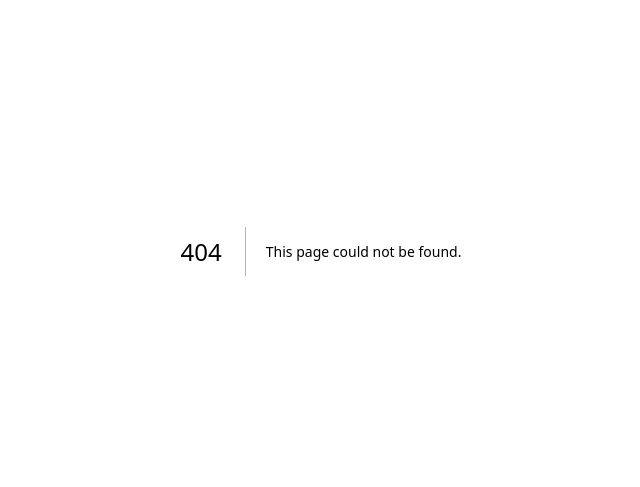
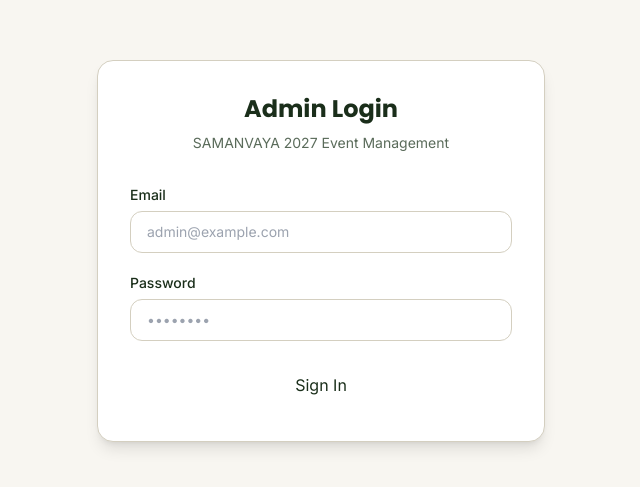
Before and after one commit to vengatowen/event-management-platform, a Next.js app: page /admin/login in a window 1280 px wide. Before the commit this address had no page. Shown: the part 149-636 px from the top of the page, without its empty margins (319-959 px from the left). Built offline with nearby package versions, Linux system fonts and the light colour scheme.

Commit message:
Add admin login page

```diff
--- /dev/null
+++ b/src/app/admin/(auth)/login/page.tsx
@@ -0,0 +1,91 @@
+"use client";
+
+import { useState } from "react";
+import { signIn } from "next-auth/react";
+import { useRouter } from "next/navigation";
+import { Loader2 } from "lucide-react";
+
+export default function AdminLoginPage() {
+  const router = useRouter();
+  const [email, setEmail] = useState("");
+  const [password, setPassword] = useState("");
+  const [error, setError] = useState("");
+  const [loading, setLoading] = useState(false);
+
+  async function handleSubmit(e: React.FormEvent) {
+    e.preventDefault();
+    setLoading(true);
+    setError("");
+
+    const res = await signIn("credentials", {
+      email,
+      password,
+      redirect: false,
+    });
+
+    if (res?.error) {
+      setError("Invalid email or password");
+      setLoading(false);
+      return;
+    }
+
+    router.push("/admin");
+    router.refresh();
+  }
+
+  return (
+    <div className="min-h-screen flex items-center justify-center bg-background px-4">
+      <div className="w-full max-w-md rounded-2xl border border-border bg-card p-8 shadow-lg">
+        <h1 className="font-heading text-2xl font-bold text-center text-foreground">
+          Admin Login
+        </h1>
+        <p className="text-center text-sm text-muted-foreground mt-2 mb-8">
+          SAMANVAYA 2027 Event Management
+        </p>
+
+        <form onSubmit={handleSubmit} className="space-y-5">
+          {error && (
+            <div className="rounded-lg bg-red-50 border border-red-200 text-red-700 px-4 py-3 text-sm">
+              {error}
+            </div>
+          )}
+
+          <div>
+            <label className="block text-sm font-medium mb-1.5">Email</label>
+            <input
+              type="email"
+              required
+              value={email}
+              onChange={(e) => setEmail(e.target.value)}
+              className="w-full rounded-lg border border-border px-4 py-2.5 text-sm focus:outline-none focus:ring-2 focus:ring-primary/40"
+              placeholder="admin@example.com"
+            />
+          </div>
+
+          <div>
+            <label className="block text-sm font-medium mb-1.5">Password</label>
+            <input
+              type="password"
+              required
+              value={password}
+              onChange={(e) => setPassword(e.target.value)}
+              className="w-full rounded-lg border border-border px-4 py-2.5 text-sm focus:outline-none focus:ring-2 focus:ring-primary/40"
+              placeholder="••••••••"
+            />
+          </div>
+
+          <button type="submit" disabled={loading} className="btn-primary w-full !py-3">
+            {loading ? (
+              <>
+                <Loader2 className="mr-2 h-4 w-4 animate-spin" />
+                Signing in…
+              </>
+            ) : (
+              "Sign In"
+            )}
+          </button>
+        </form>
+      </div>
+    </div>
+  );
+}
```
